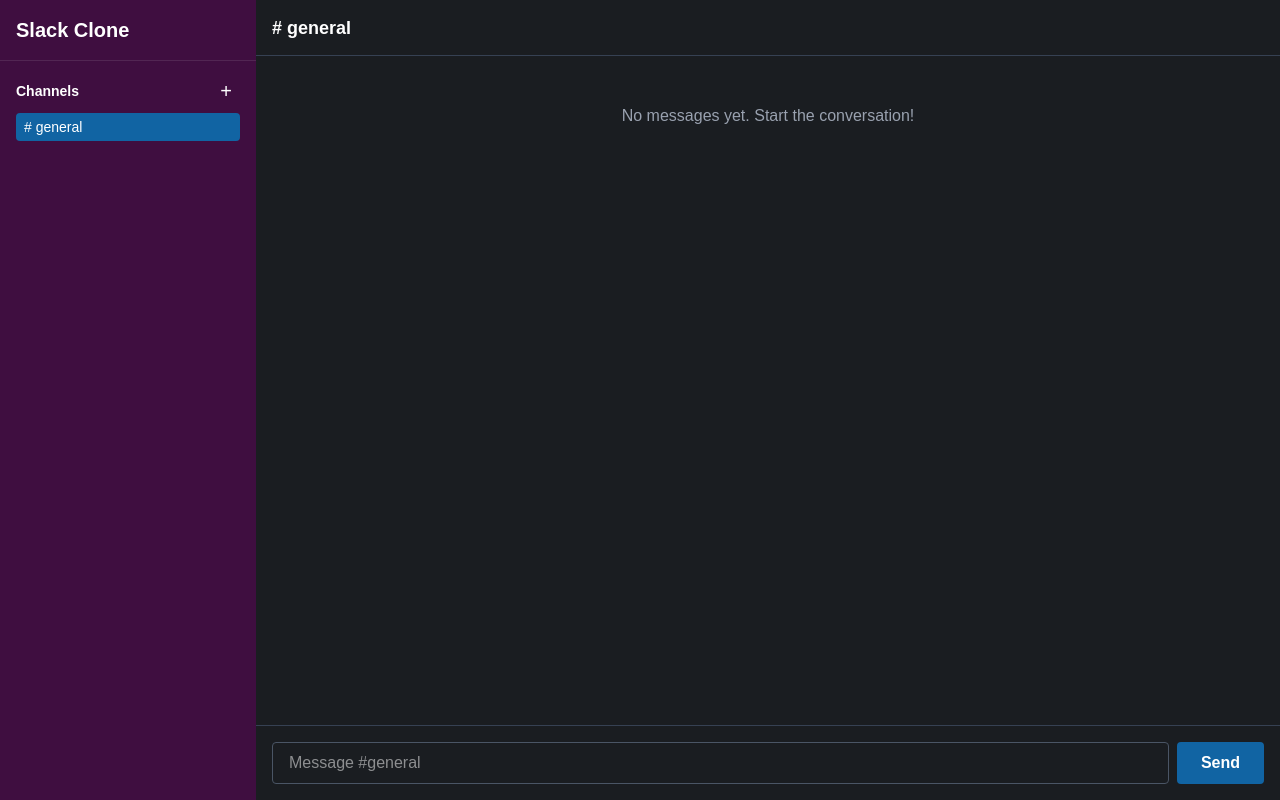
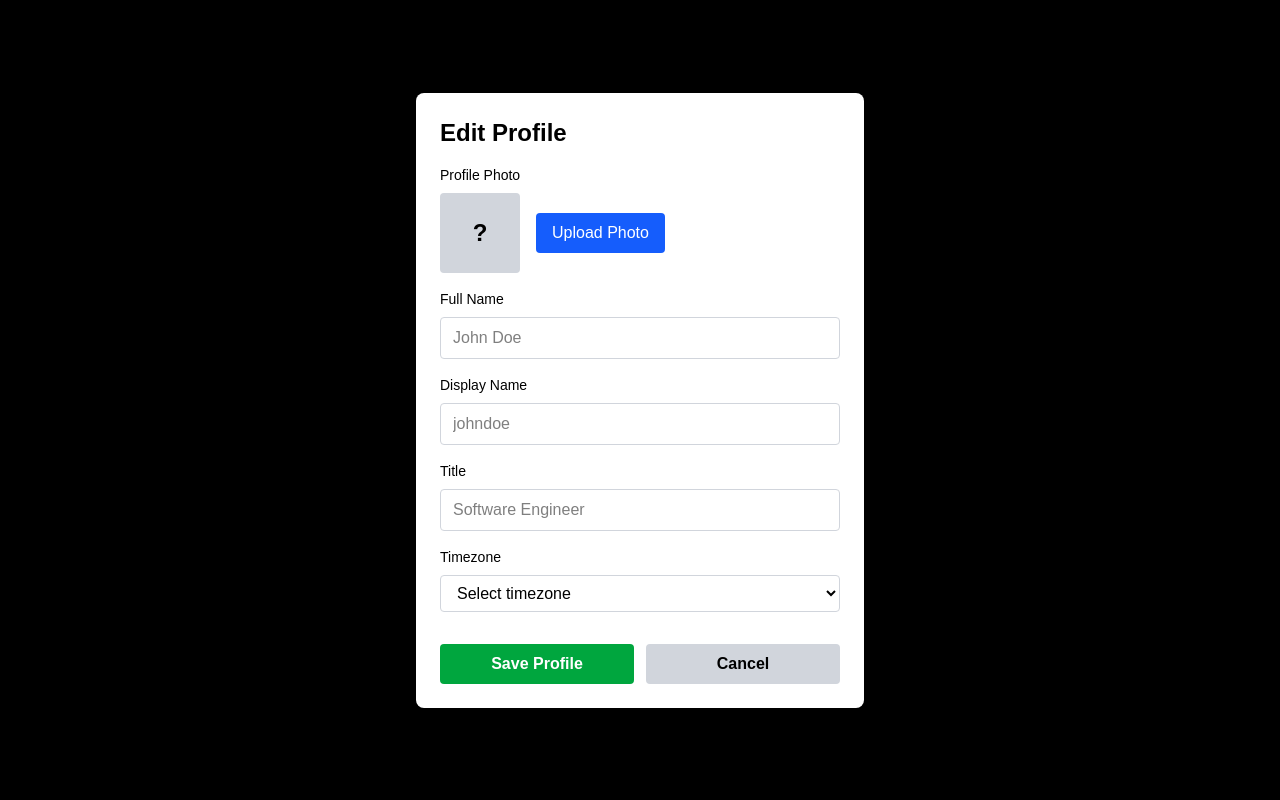
Before and after one commit to ns-test-org/slack-clone, a Next.js app in the folder packages/slack-clone/: page / in a window 1280 px wide. Built offline with nearby package versions, Linux system fonts and the light colour scheme.

Commit message:
Merge thread: Profile setup with photo upload

```diff
--- a/packages/slack-clone/src/app/page.tsx
+++ b/packages/slack-clone/src/app/page.tsx
@@ -15,6 +15,14 @@
   author: string;
 }
 
+interface UserProfile {
+  fullName: string;
+  displayName: string;
+  title: string;
+  timezone: string;
+  photoUrl?: string;
+}
+
 export default function SlackClone() {
   const [channels, setChannels] = useState<Channel[]>([]);
   const [messages, setMessages] = useState<Message[]>([]);
@@ -22,12 +30,30 @@
   const [newChannelName, setNewChannelName] = useState('');
   const [messageText, setMessageText] = useState('');
   const [showChannelInput, setShowChannelInput] = useState(false);
+  const [userProfile, setUserProfile] = useState<UserProfile | null>(null);
+  const [showSettings, setShowSettings] = useState(false);
+  const [showProfileEdit, setShowProfileEdit] = useState(false);
+  const [profileForm, setProfileForm] = useState<UserProfile>({
+    fullName: '',
+    displayName: '',
+    title: '',
+    timezone: '',
+    photoUrl: '',
+  });
 
   // Load from localStorage on mount
   useEffect(() => {
     const savedChannels = localStorage.getItem('slack-channels');
     const savedMessages = localStorage.getItem('slack-messages');
     const savedActiveChannel = localStorage.getItem('slack-active-channel');
+    const savedProfile = localStorage.getItem('slack-user-profile');
+
+    if (savedProfile) {
+      setUserProfile(JSON.parse(savedProfile));
+    } else {
+      // Show profile setup if no profile exists
+      setShowProfileEdit(true);
+    }
 
     if (savedChannels) {
       const parsedChannels = JSON.parse(savedChannels);
@@ -91,11 +117,44 @@
       channelId: activeChannelId,
       text: messageText.trim(),
       timestamp: Date.now(),
-      author: 'You',
+      author: userProfile?.displayName || 'You',
     };
 
     setMessages([...messages, newMessage]);
     setMessageText('');
+  };
+
+  const handlePhotoUpload = (e: React.ChangeEvent<HTMLInputElement>) => {
+    const file = e.target.files?.[0];
+    if (file) {
+      const reader = new FileReader();
+      reader.onloadend = () => {
+        setProfileForm({ ...profileForm, photoUrl: reader.result as string });
+      };
+      reader.readAsDataURL(file);
+    }
+  };
+
+  const saveProfile = () => {
+    const profile = {
+      fullName: profileForm.fullName,
+      displayName: profileForm.displayName,
+      title: profileForm.title,
+      timezone: profileForm.timezone,
+      photoUrl: profileForm.photoUrl,
+    };
+    setUserProfile(profile);
+    localStorage.setItem('slack-user-profile', JSON.stringify(profile));
+    setShowProfileEdit(false);
+    setShowSettings(false);
+  };
+
+  const openEditProfile = () => {
+    if (userProfile) {
+      setProfileForm(userProfile);
+    }
+    setShowProfileEdit(true);
+    setShowSettings(false);
   };
 
   const activeChannel = channels.find(c => c.id === activeChannelId);
@@ -108,6 +167,29 @@
         <div className="p-4 border-b border-[#522653]">
           <h1 className="text-xl font-bold">Slack Clone</h1>
         </div>
+
+        {/* User Profile Section */}
+        {userProfile && (
+          <div className="p-4 border-b border-[#522653]">
+            <div className="flex items-center gap-3">
+              {userProfile.photoUrl ? (
+                <img
+                  src={userProfile.photoUrl}
+                  alt={userProfile.displayName}
+                  className="w-10 h-10 rounded object-cover"
+                />
+              ) : (
+                <div className="w-10 h-10 rounded bg-[#1164a3] flex items-center justify-center font-semibold">
+                  {userProfile.displayName[0]?.toUpperCase()}
+                </div>
+              )}
+              <div className="flex-1 min-w-0">
+                <div className="font-semibold text-sm truncate">{userProfile.displayName}</div>
+                <div className="text-xs text-gray-300 truncate">{userProfile.title}</div>
+              </div>
+            </div>
+          </div>
+        )}
 
         <div className="flex-1 overflow-y-auto">
           <div className="p-4">
@@ -174,10 +256,32 @@
       {/* Main Content */}
       <div className="flex-1 flex flex-col">
         {/* Header */}
-        <div className="h-14 border-b border-gray-700 flex items-center px-4">
+        <div className="h-14 border-b border-gray-700 flex items-center justify-between px-4">
           <h2 className="text-lg font-semibold">
             {activeChannel ? `# ${activeChannel.name}` : 'Select a channel'}
           </h2>
+          <div className="relative">
+            <button
+              onClick={() => setShowSettings(!showSettings)}
+              className="p-2 hover:bg-gray-700 rounded"
+              title="Settings"
+            >
+              <svg className="w-5 h-5" fill="none" stroke="currentColor" viewBox="0 0 24 24">
+                <path strokeLinecap="round" strokeLinejoin="round" strokeWidth={2} d="M10.325 4.317c.426-1.756 2.924-1.756 3.35 0a1.724 1.724 0 002.573 1.066c1.543-.94 3.31.826 2.37 2.37a1.724 1.724 0 001.065 2.572c1.756.426 1.756 2.924 0 3.35a1.724 1.724 0 00-1.066 2.573c.94 1.543-.826 3.31-2.37 2.37a1.724 1.724 0 00-2.572 1.065c-.426 1.756-2.924 1.756-3.35 0a1.724 1.724 0 00-2.573-1.066c-1.543.94-3.31-.826-2.37-2.37a1.724 1.724 0 00-1.065-2.572c-1.756-.426-1.756-2.924 0-3.35a1.724 1.724 0 001.066-2.573c-.94-1.543.826-3.31 2.37-2.37.996.608 2.296.07 2.572-1.065z" />
+                <path strokeLinecap="round" strokeLinejoin="round" strokeWidth={2} d="M15 12a3 3 0 11-6 0 3 3 0 016 0z" />
+              </svg>
+            </button>
+            {showSettings && (
+              <div className="absolute right-0 mt-2 w-48 bg-white text-black rounded shadow-lg z-10">
+                <button
+                  onClick={openEditProfile}
+                  className="w-full text-left px-4 py-2 hover:bg-gray-100"
+                >
+                  Edit Profile
+                </button>
+              </div>
+            )}
+          </div>
         </div>
 
         {/* Messages */}
@@ -228,6 +332,119 @@
           </div>
         )}
       </div>
+
+      {/* Profile Edit Modal */}
+      {showProfileEdit && (
+        <div className="fixed inset-0 bg-black bg-opacity-50 flex items-center justify-center z-50">
+          <div className="bg-white text-black rounded-lg p-6 w-full max-w-md">
+            <h2 className="text-2xl font-bold mb-4">Edit Profile</h2>
+
+            <div className="space-y-4">
+              {/* Photo Upload */}
+              <div>
+                <label className="block text-sm font-medium mb-2">Profile Photo</label>
+                <div className="flex items-center gap-4">
+                  {profileForm.photoUrl ? (
+                    <img
+                      src={profileForm.photoUrl}
+                      alt="Profile"
+                      className="w-20 h-20 rounded object-cover"
+                    />
+                  ) : (
+                    <div className="w-20 h-20 rounded bg-gray-300 flex items-center justify-center text-2xl font-semibold">
+                      {profileForm.displayName?.[0]?.toUpperCase() || '?'}
+                    </div>
+                  )}
+                  <label className="px-4 py-2 bg-blue-600 text-white rounded cursor-pointer hover:bg-blue-700">
+                    Upload Photo
+                    <input
+                      type="file"
+                      accept="image/*"
+                      onChange={handlePhotoUpload}
+                      className="hidden"
+                    />
+                  </label>
+                </div>
+              </div>
+
+              {/* Full Name */}
+              <div>
+                <label className="block text-sm font-medium mb-2">Full Name</label>
+                <input
+                  type="text"
+                  value={profileForm.fullName}
+                  onChange={(e) => setProfileForm({ ...profileForm, fullName: e.target.value })}
+                  className="w-full px-3 py-2 border border-gray-300 rounded outline-none focus:border-blue-500"
+                  placeholder="John Doe"
+                />
+              </div>
+
+              {/* Display Name */}
+              <div>
+                <label className="block text-sm font-medium mb-2">Display Name</label>
+                <input
+                  type="text"
+                  value={profileForm.displayName}
+                  onChange={(e) => setProfileForm({ ...profileForm, displayName: e.target.value })}
+                  className="w-full px-3 py-2 border border-gray-300 rounded outline-none focus:border-blue-500"
+                  placeholder="johndoe"
+                />
+              </div>
+
+              {/* Title */}
+              <div>
+                <label className="block text-sm font-medium mb-2">Title</label>
+                <input
+                  type="text"
+                  value={profileForm.title}
+                  onChange={(e) => setProfileForm({ ...profileForm, title: e.target.value })}
+                  className="w-full px-3 py-2 border border-gray-300 rounded outline-none focus:border-blue-500"
+                  placeholder="Software Engineer"
+                />
+              </div>
+
+              {/* Timezone */}
+              <div>
+                <label className="block text-sm font-medium mb-2">Timezone</label>
+                <select
+                  value={profileForm.timezone}
+                  onChange={(e) => setProfileForm({ ...profileForm, timezone: e.target.value })}
+                  className="w-full px-3 py-2 border border-gray-300 rounded outline-none focus:border-blue-500"
+                >
+                  <option value="">Select timezone</option>
+                  <option value="America/New_York">Eastern Time (ET)</option>
+                  <option value="America/Chicago">Central Time (CT)</option>
+                  <option value="America/Denver">Mountain Time (MT)</option>
+                  <option value="America/Los_Angeles">Pacific Time (PT)</option>
+                  <option value="America/Anchorage">Alaska Time (AKT)</option>
+                  <option value="Pacific/Honolulu">Hawaii Time (HT)</option>
+                  <option value="Europe/London">London (GMT)</option>
+                  <option value="Europe/Paris">Paris (CET)</option>
+                  <option value="Asia/Tokyo">Tokyo (JST)</option>
+                  <option value="Asia/Shanghai">Shanghai (CST)</option>
+                  <option value="Australia/Sydney">Sydney (AEDT)</option>
+                </select>
+              </div>
+
+              {/* Buttons */}
+              <div className="flex gap-3 pt-4">
+                <button
+                  onClick={saveProfile}
+                  className="flex-1 px-4 py-2 bg-green-600 text-white rounded hover:bg-green-700 font-semibold"
+                >
+                  Save Profile
+                </button>
+                <button
+                  onClick={() => setShowProfileEdit(false)}
+                  className="flex-1 px-4 py-2 bg-gray-300 text-black rounded hover:bg-gray-400 font-semibold"
+                >
+                  Cancel
+                </button>
+              </div>
+            </div>
+          </div>
+        </div>
+      )}
     </div>
   );
 }
```
